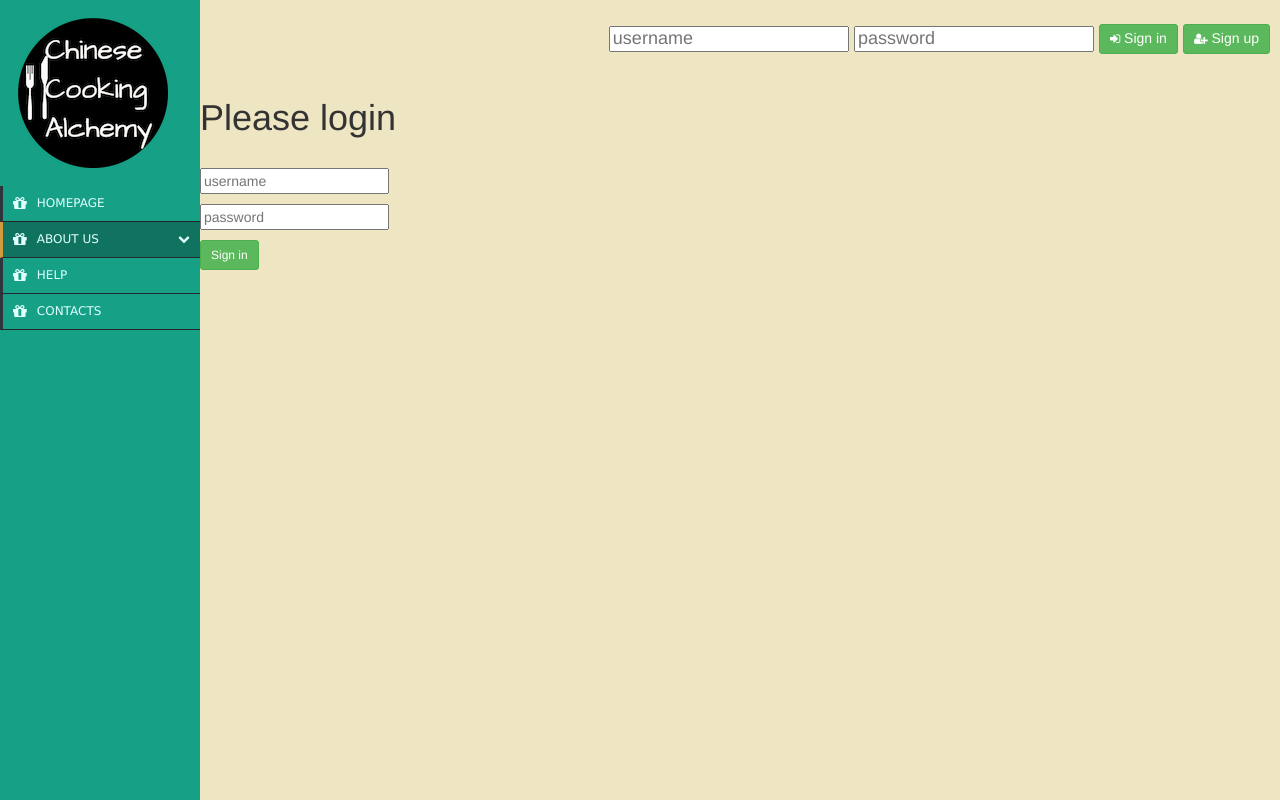
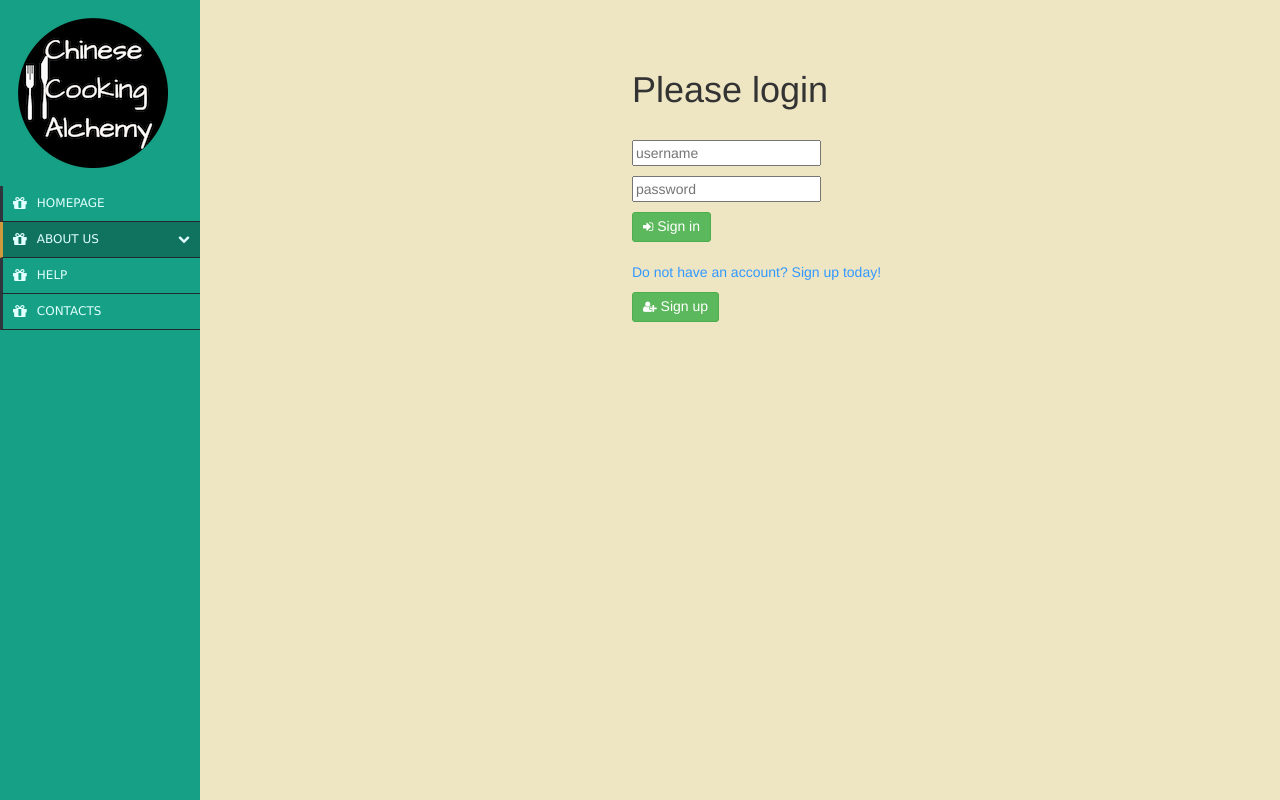
Before and after one commit to xiaofji/project_539-, a Python web app: template project/users/templates/login.html in a window 1280 px wide. Run offline with Jinja, Linux system fonts and the light colour scheme; the template is opened without the code that fills it: most values are stand-ins (such as "Sample title", 1, 10 or a date in 2020); form fields are guessed from the names that the template uses; some libraries are stand-ins or nearby versions.

Commit message:
login page and register page done

```diff
--- a/add_recipe.py
+++ b/add_recipe.py
@@ -1,9 +1,6 @@
 from project import db
 from project.models import User, Recipe, Association, Ingre, Recipe_ingre
 
-
-# create the database and the db table
-# insert data
 
 
 
--- a/config.py
+++ b/config.py
@@ -4,10 +4,8 @@ import os
 # default config
 class BaseConfig(object):
     DEBUG = False
-    # shortened for readability
     SECRET_KEY = "\x03\x03\xfc\x02\xc2f\xf3\x84'\xa8V\x9e\x97\xc3\xe1hB\xd7\xb3\x1b\xde\xd3\x13\xa5"
     SQLALCHEMY_DATABASE_URI = os.environ['DATABASE_URL']
-    print SQLALCHEMY_DATABASE_URI
 
 
 
--- a/project/static/css/style.css
+++ b/project/static/css/style.css
@@ -12,6 +12,10 @@ body{
   font-family: "Arial Black", Gadget, sans-serif;
   padding-left: 20px;
 
+}
+
+#signuptext {
+  color:#3399ff;
 }
 
 #displayimg, #cook, #commingsoon{
@@ -31,6 +35,25 @@ body{
   margin-left: 200px;
 }
 
+
+#register h1{
+  margin-left: 40%;
+  margin-right: auto;
+}
+
+#register form{
+  margin-left: 45%;
+  margin-right: auto;
+}
+#loginpage h1{
+  margin-left: 40%;
+  margin-right: auto;
+}
+
+#loginpage form{
+  margin-left: 40%;
+  margin-right: auto;
+}
 
 #thum{
   background:rgba(255,255,255,0.5);
--- a/project/static/js/base.js
+++ b/project/static/js/base.js
@@ -25,8 +25,8 @@ function changeimage(id)
   }
   else{
     document.getElementById("learnlink").innerHTML = "Learn how to cook.";
-    document.getElementById("loginlink").innerHTML = "log in";
-    document.getElementById("logintext").innerHTML = "to learn how to cook.";
+    document.getElementById("loginlink").innerHTML = "Log in to learn how to cook.";
+    document.getElementById("logintext").innerHTML = "";
     if(id == "yue"){
       document.getElementById("short").innerHTML = "粤菜 Yuècài---Sweeter, favoring braising and stewing, adding various mild sauces.";
       document.getElementById("long").innerHTML = "Cantonese food is the most popular style internationally.Guangdong Province and Hong Kong are noted for fine seafood dishes and rice dishes. They eat a very wide variety of foods. The dishes they serve don't have strong flavors since it is lightly seasoned, and they often tend to be a little sweet.";
@@ -70,3 +70,13 @@ function changeimage(id)
   }
 
 }
+
+function rmSignForm(){
+  console.log("in");
+  if(document.getElementById("register") !== null) {
+    document.getElementById("logsign").style.display = "none";
+  }
+  else if(document.getElementById("loginpage") !== null) {
+    document.getElementById("logsign").style.display = "none";
+  }
+}
--- a/project/templates/base.html
+++ b/project/templates/base.html
@@ -13,7 +13,7 @@
 	<link rel="stylesheet" href="../static/css/style.css">
 	<script src = "../static/js/base.js"></script>
 </head>
-<body>
+<body onload="rmSignForm()">
 
 <header>
 	<div class="nav-side-menu">
--- a/project/users/templates/login.html
+++ b/project/users/templates/login.html
@@ -1,7 +1,7 @@
 {% extends "base.html" %}
 
 {% block content %}
-<div class = "content">
+<div class = "content" id="loginpage">
 {% if current_user.is_authenticated %}
   <h2>You have already logged in</h2>
 {% else %}
@@ -29,7 +29,11 @@
       {% endif %}
     </span>
   </p>
-  <button class="btn btn-sm btn-success" type="submit">Sign in</button>
+  <button class="btn btn-sm btn-success" type="submit" name="submit" value="login"><i class="fa fa-sign-in"></i><h5 class = "welcome"> Sign in</h5></button>
+  <br>
+  <br>
+  <p id="signuptext"> Do not have an account? Sign up today!</p>
+  <button class="btn btn-sm btn-success" type="submit" name="submit" value="signup"><i class="fa fa-user-plus"></i><h5 class = "welcome"> Sign up</h5></button>
 </form>
 {% endif %}
 </div>
--- a/project/users/templates/register.html
+++ b/project/users/templates/register.html
@@ -1,7 +1,8 @@
 {% extends "base.html" %}
 
 {% block content %}
-<div class = "content">
+
+<div class = "content" id="register">
 <h1>Please Register</h1>
 <br>
 <form class="form-signin" role="form" method="post" action="">
```
Also changed, not shown: project/users/views.py (+14 -11 lines), 1 other file.
